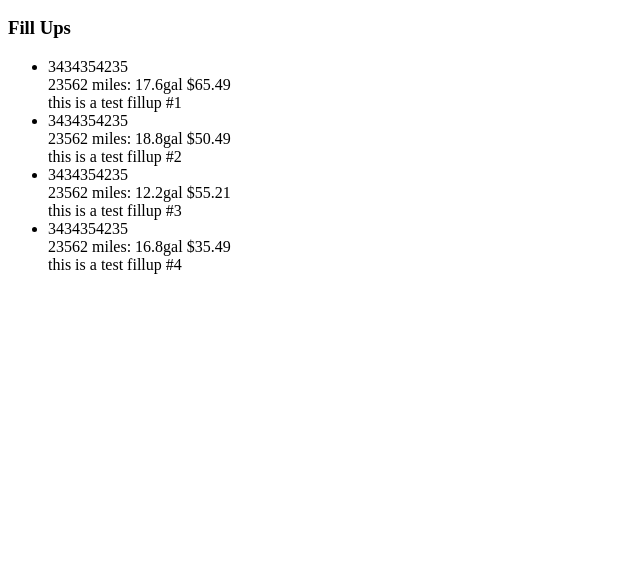
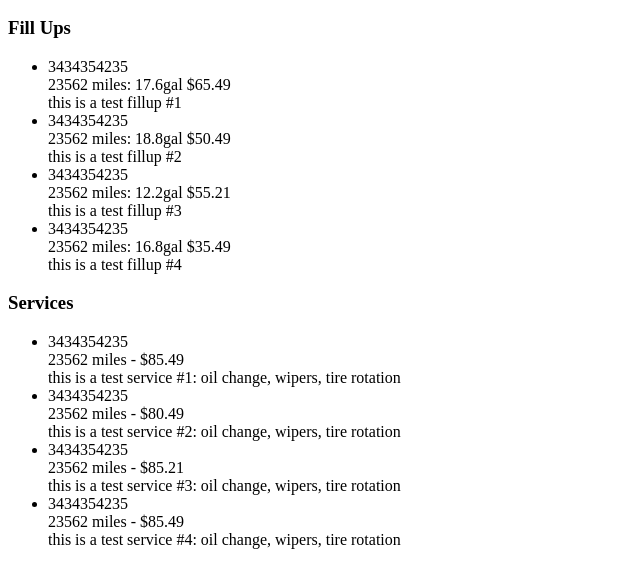
Before and after one commit to jhnnyk/garage, a website: page public/index.html in a window 1280 px wide. Shown: the part 110-698 px from the top of the page, without its empty margins (0-640 px from the left). Drawn offline with nearby package versions, Linux system fonts and the light colour scheme.

Commit message:
add test service data

```diff
--- a/public/app.js
+++ b/public/app.js
@@ -51,6 +51,47 @@ const MOCK_FILLUPS = {
   ]
 }
 
+const MOCK_SERVICES = {
+  'services': [
+    {
+      'id': '12344556',
+      'date': '3434354235',
+      'shop': 'Stevinson Toyota',
+      'mileage': 23562,
+      'cost': 85.49,
+      'text': 'this is a test service #1: oil change, wipers, tire rotation',
+      'car_id': '3924508'
+    },
+    {
+      'id': '12344556',
+      'date': '3434354235',
+      'shop': 'Stevinson Toyota',
+      'mileage': 23562,
+      'cost': 80.49,
+      'text': 'this is a test service #2: oil change, wipers, tire rotation',
+      'car_id': '3924508'
+    },
+    {
+      'id': '12344556',
+      'date': '3434354235',
+      'shop': 'Stevinson Toyota',
+      'mileage': 23562,
+      'cost': 85.21,
+      'text': 'this is a test service #3: oil change, wipers, tire rotation',
+      'car_id': '3924508'
+    },
+    {
+      'id': '12344556',
+      'date': '3434354235',
+      'shop': 'Stevinson Toyota',
+      'mileage': 23562,
+      'cost': 85.49,
+      'text': 'this is a test service #4: oil change, wipers, tire rotation',
+      'car_id': '3924508'
+    }
+  ]
+}
+
 function getRecentFillups (callbackFn) {
   setTimeout(function () { callbackFn(MOCK_FILLUPS) }, 100)
 }
@@ -68,9 +109,26 @@ function displayFillups (data) {
   }
 }
 
+function getRecentServices (callbackFn) {
+  setTimeout(function () { callbackFn(MOCK_SERVICES) }, 100)
+}
+
+function displayServices (data) {
+  for (index in data.services) {
+    const service = data.services[index]
+    $('#services').append(`
+      <li>
+        ${service.date}<br>
+        ${service.mileage} miles - $${service.cost}<br>
+        ${service.text}
+      </li>
+    `)
+  }
+}
+
 function getAndDisplayDashboard () {
   getRecentFillups(displayFillups)
-  // getRecentServices(displayServices)
+  getRecentServices(displayServices)
 }
 
 $(getAndDisplayDashboard())
--- a/public/index.html
+++ b/public/index.html
@@ -12,6 +12,8 @@
     <h2>My Car</h2>
     <h3>Fill Ups</h3>
     <ul id="fillups"></ul>
+    <h3>Services</h3>
+    <ul id="services"></ul>
   </div>
 
   <script src="https://code.jquery.com/jquery-3.2.1.min.js"></script>
```
